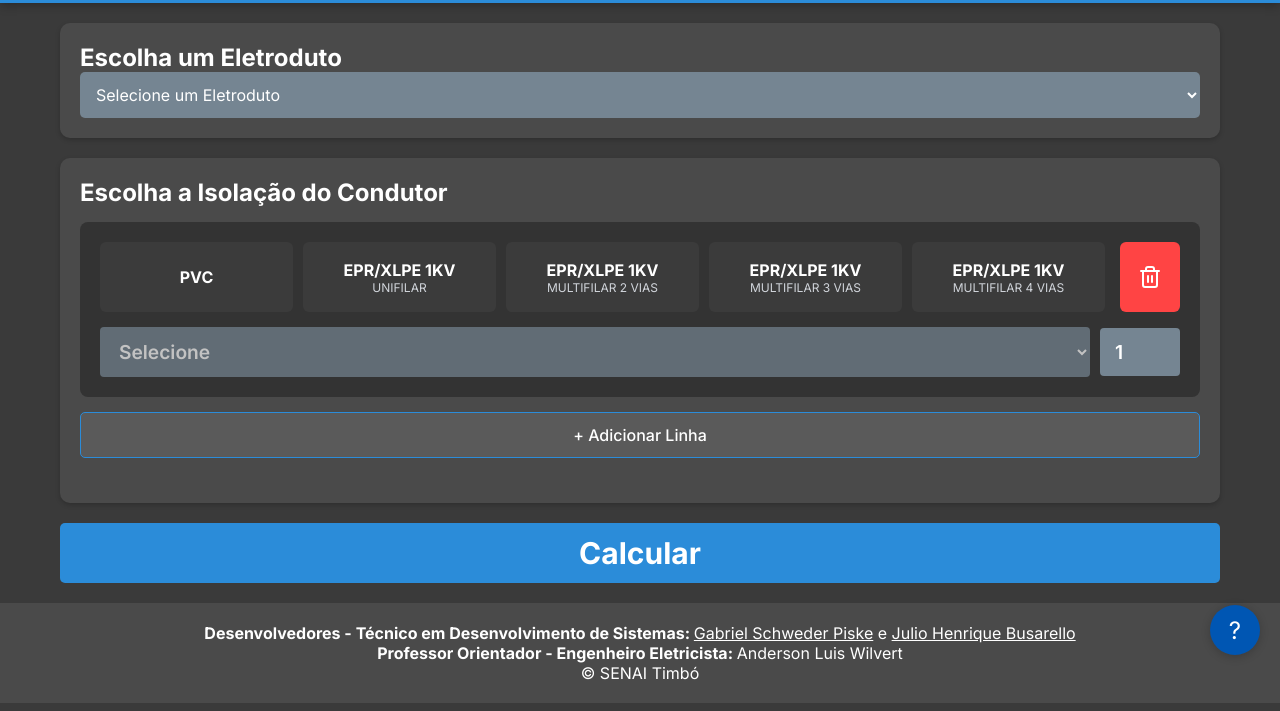
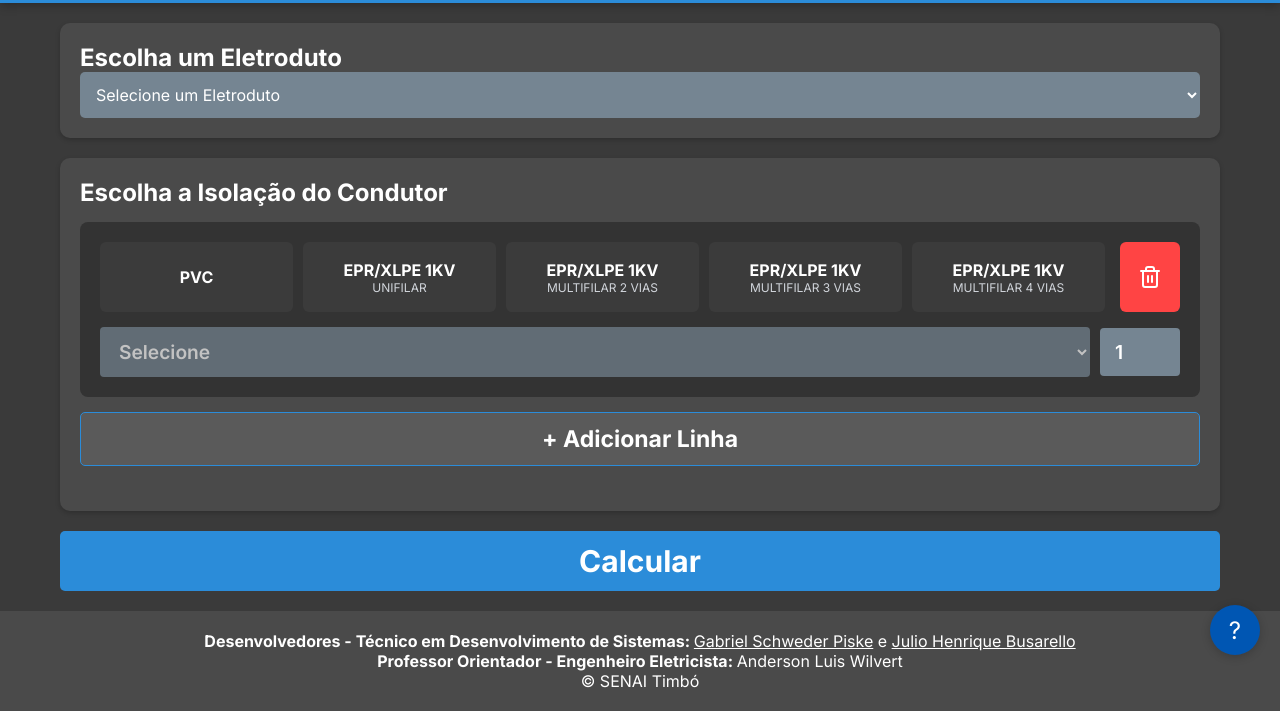
Before and after one commit to gabrielpiske/conduit-manager, a plain HTML site: page index.html in a window 1280 px wide. Shown: the part 125-836 px from the top of the page. Drawn offline with Linux system fonts and the light colour scheme.

Commit message:
fix: size button add lines

```diff
--- a/style.css
+++ b/style.css
@@ -343,6 +343,8 @@ footer p {
 }
 
 #adicionarLinha {
+    font-size: 23px;
+    font-weight: 700;
     margin-bottom: 15px;
     background-color: var(--subsection-color);
     color: var(--text-color);
```
